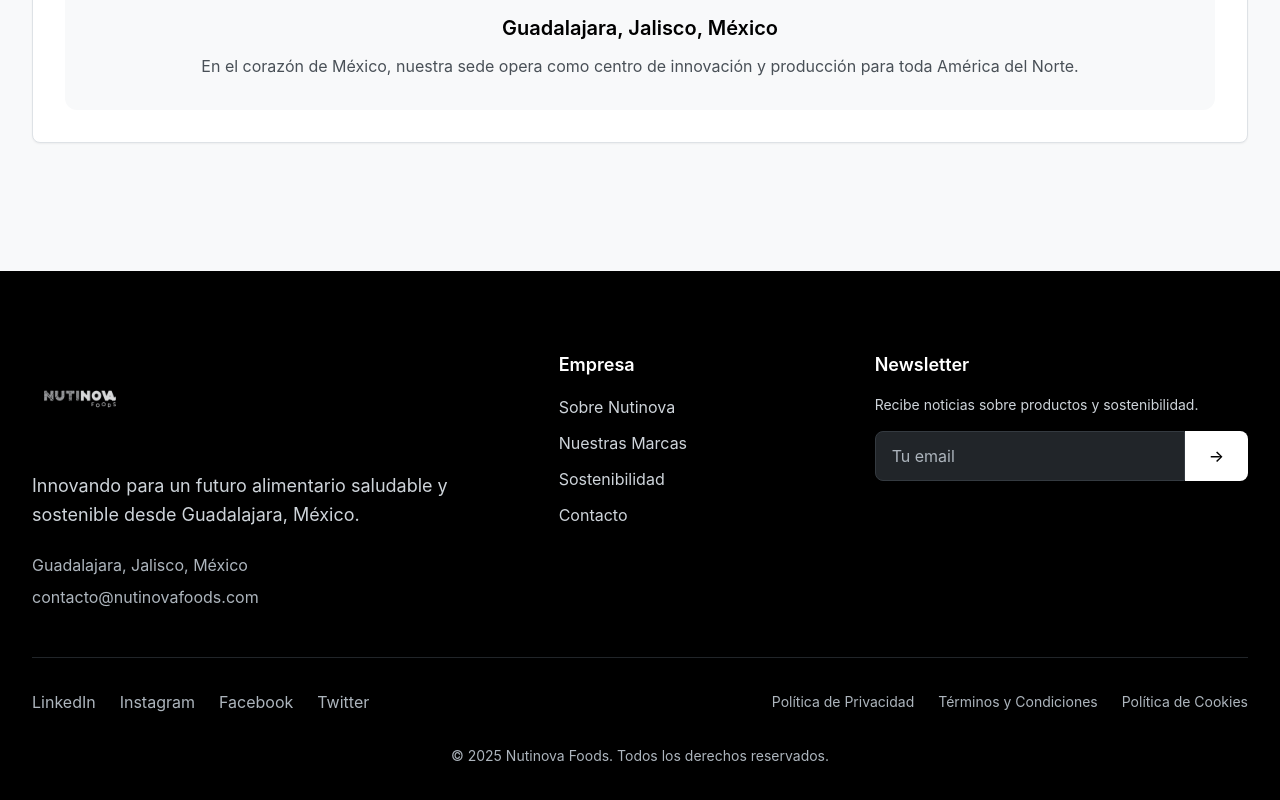
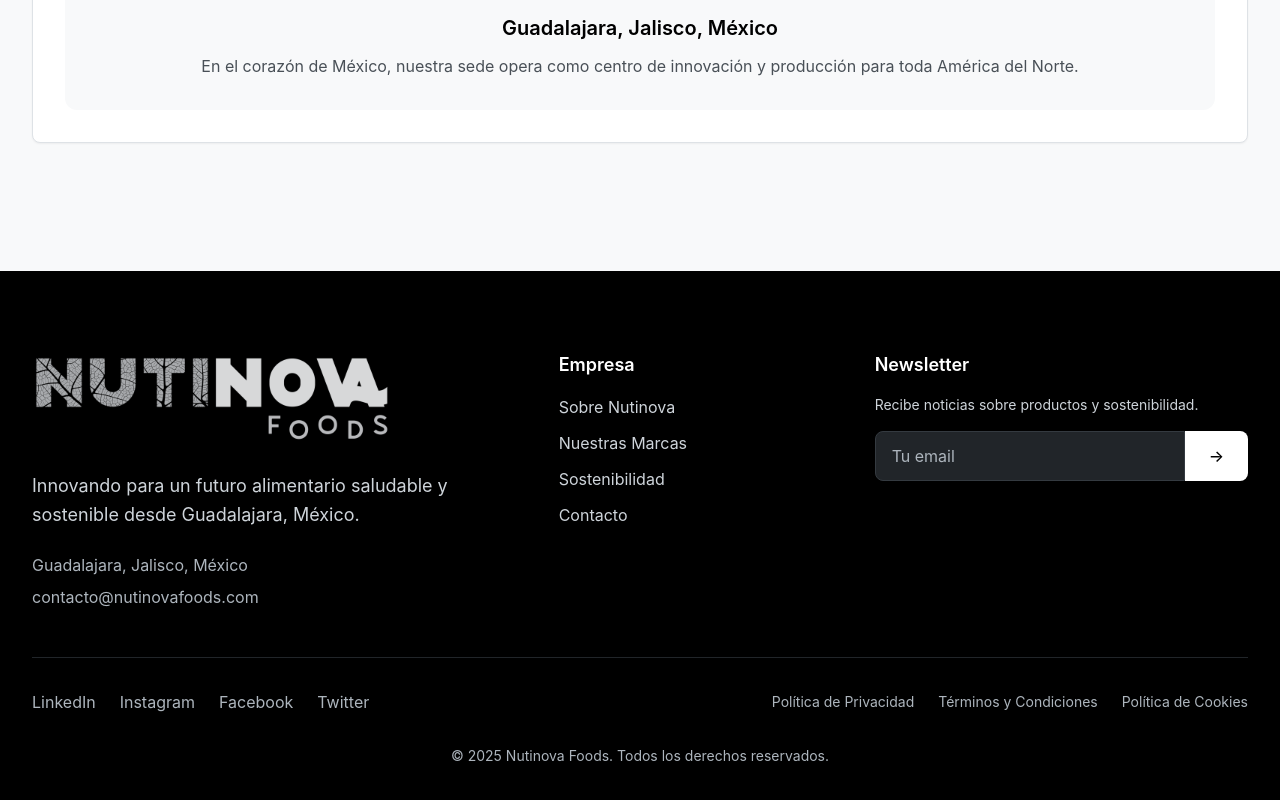
Before and after one commit to chefbusiness/nutri-nova-web-fusion, a React (Vite) app: page / in a window 1280 px wide. Shown: the part 8637-9437 px from the top of the page. Built offline with nearby package versions, Linux system fonts and the light colour scheme; a web font is replaced by a local one.

Commit message:
Fix: Update footer logo
Replaced the footer logo with the new image provided.

```diff
--- a/src/components/Footer.tsx
+++ b/src/components/Footer.tsx
@@ -25,7 +25,7 @@ const Footer = () => {
           {/* Company Info */}
           <div className="md:col-span-6 lg:col-span-5">
             <img
-              src="/lovable-uploads/a1ccef5f-b702-4ce4-9eda-66d5cd4ddc24.png"
+              src="/lovable-uploads/3e429d45-6753-4a9b-a4b6-14e3e3707ce1.png"
               alt="Nutinova Foods"
               className="h-24 w-auto mb-6"
             />
```
Also changed, not shown: public/lovable-uploads/3e429d45-6753-4a9b-a4b6-14e3e3707ce1.png (added).
